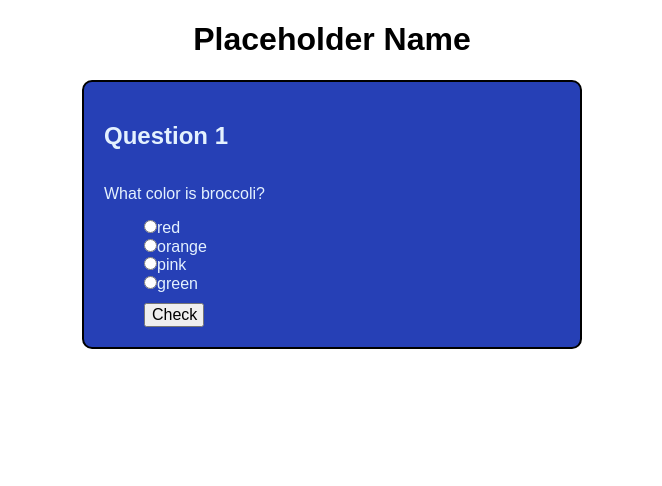
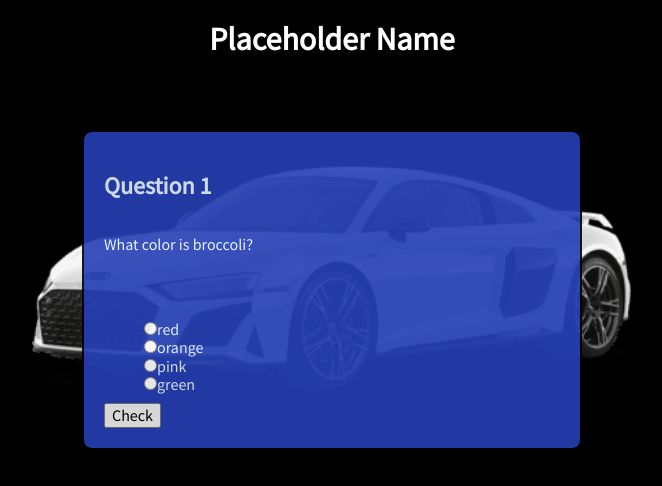
Before and after one commit to tykrzyz/quiz-app, a plain HTML site: page index.html in a window 1280 px wide. Both pictures are taken after a click on the button "Start!". Shown: the whole page, without its empty margins (308-970 px from the left). Drawn offline with nearby package versions, Linux system fonts and the light colour scheme.

Commit message:
added picture and more styling

```diff
--- a/app.css
+++ b/app.css
@@ -3,8 +3,11 @@
   font-family: 'Source Sans Pro', sans-serif;
 
 }
-
+body{
+  background-color: #000000;
+}
 header{
+  color: white;
   display: flex;
   flex-direction: row;
   justify-content: center;
@@ -16,9 +19,14 @@ h1{
 }
 
 main{
+  background-image: url("images/Audi-R8.png");
+  background-size: 50%;
+  background-repeat: no-repeat;
+  background-position: 50%, 0%;
   display: flex;
   justify-content: center;
   margin: 0 40px;
+  height: 400px;
 }
 
 main div{
@@ -31,7 +39,11 @@ main div{
   border-radius: 10px;
   padding: 20px;
   background-color: #2640b6;
+  opacity: 90%;
   color: #e4f1fe;
+  min-height: 60%;
+  max-height: 80%;
+  margin-top: 50px;
 }
 
 h1, p, button{
@@ -47,5 +59,5 @@ ul{
 button{
   max-width: 60px;
   margin-left: 40px;
-
+  max-height: 30px;
 }
--- a/app.js
+++ b/app.js
@@ -92,13 +92,14 @@ function generateQuestionPage(){
   let html = '<div class= "question-page">';
   html +=      `<h2>Question ${store.questionNumber + 1}</h2>
                 <p>${question.question}</p>
+                <form>
                 <ul>`;
   for(let i = 0; i < 4; i++){
     html +=       `<li><input type="radio" required="required" id="Choice ${i+1}" name="Answer" value="${question.answers[i]}"`;
     html +=       `<label>${question.answers[i]}</label><br></li>`;
   }
   html +=      '</ul>';
-  html+= '<button type="submit">Check</button>';
+  html+= '<input type="submit" value="Check"></form>';
   store.goToCheck = true;
   return html;
 
@@ -178,7 +179,7 @@ function handleStartClick(){
 }
 
 function handleCheckClick(){
-  $('.question-page').on('click', 'button[type="submit"]', e =>{
+  $('.question-page').on('submit', e =>{
     console.log($('input:checked').val());
     if($('input:checked').val() === store.questions[store.questionNumber].correctAnswer){
       store.gotRight = true;
--- a/index.html
+++ b/index.html
@@ -6,6 +6,8 @@
   <meta name="viewport" content="width=device-width, initial-scale=1.0">
   <meta http-equiv="X-UA-Compatible" content="ie=edge">
   <title>Quiz App</title>
+  <link rel="preconnect" href="https://fonts.gstatic.com">
+  <link href="https://fonts.googleapis.com/css2?family=Source+Sans+Pro&display=swap" rel="stylesheet">
   <link href="https://cdnjs.cloudflare.com/ajax/libs/normalize/8.0.1/normalize.min.css" rel="stylesheet"
     type="text/css" />
   <link href="app.css" rel="stylesheet" type="text/css" />
@@ -16,7 +18,6 @@
     <h1>Placeholder Name</h1>
   </header>
   <main>
-
   </main>
   <script src="https://code.jquery.com/jquery-3.4.1.slim.js" crossorigin="anonymous"></script>
   <script src="app.js"></script>
```
Also changed, not shown: images/Audi-R8.png (added).
